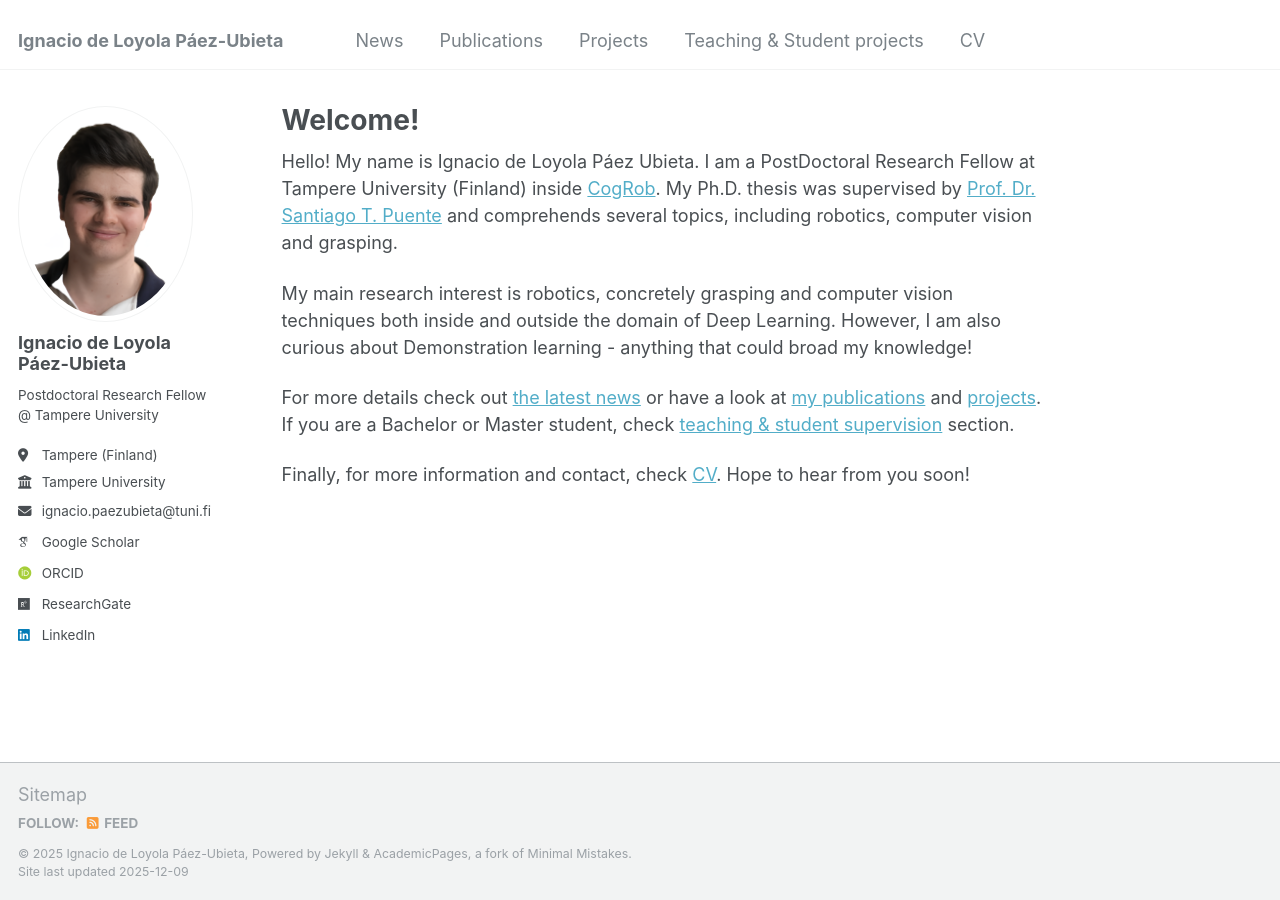
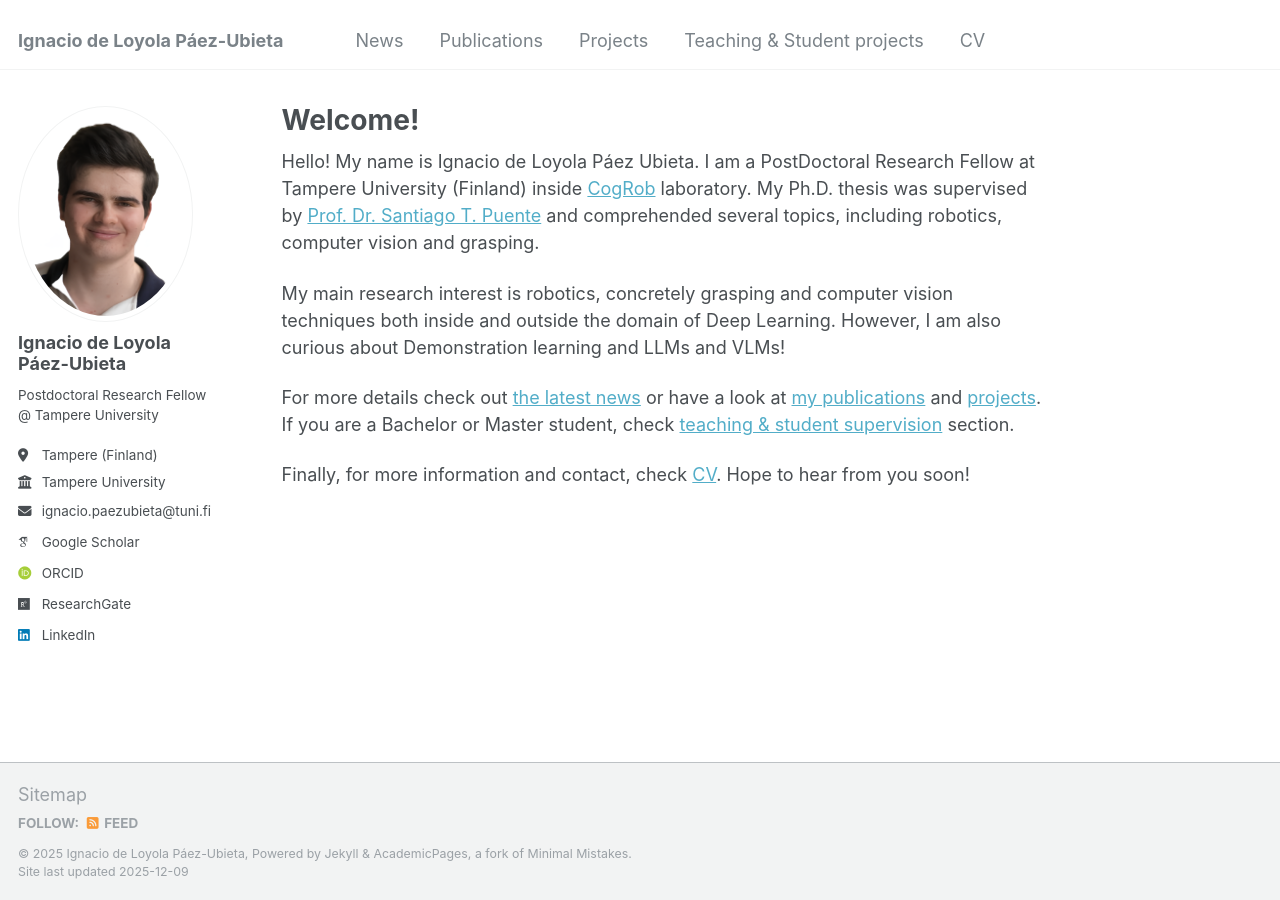
Before and after one commit to ignpaub/ignpaub.github.io, a Jekyll site: the page built from _pages/about.md, in a window 1280 px wide. Built offline with Jekyll 4.4.1, drawn with Linux system fonts in a browser that asks for light colours; some web fonts are replaced.

Commit message:
Update about.md

```diff
--- a/_pages/about.md
+++ b/_pages/about.md
@@ -7,10 +7,10 @@ redirect_from:
   - /about.html
 ---
 
-Hello! My name is Ignacio de Loyola Páez Ubieta. I am a PostDoctoral Research Fellow at Tampere University (Finland) inside [CogRob](https://research.tuni.fi/cogrob/). My Ph.D. thesis was supervised by [Prof. Dr. Santiago T. Puente](https://cvnet.cpd.ua.es/curriculum-breve/en/puente-mendez-santiago-timoteo/2771) and comprehends several topics, including robotics, computer vision and grasping.
+Hello! My name is Ignacio de Loyola Páez Ubieta. I am a PostDoctoral Research Fellow at Tampere University (Finland) inside [CogRob](https://research.tuni.fi/cogrob/) laboratory. My Ph.D. thesis was supervised by [Prof. Dr. Santiago T. Puente](https://cvnet.cpd.ua.es/curriculum-breve/en/puente-mendez-santiago-timoteo/2771) and comprehended several topics, including robotics, computer vision and grasping.
 
-My main research interest is robotics, concretely grasping and computer vision techniques both inside and outside the domain of Deep Learning. However, I am also curious about Demonstration learning - anything that could broad my knowledge!
+My main research interest is robotics, concretely grasping and computer vision techniques both inside and outside the domain of Deep Learning. However, I am also curious about Demonstration learning and LLMs and VLMs!
 
 For more details check out [the latest news](https://ignpaub.github.io/news/) or have a look at [my publications](https://ignpaub.github.io/publications/) and [projects](https://ignpaub.github.io/projects/). If you are a Bachelor or Master student, check [teaching & student supervision](https://ignpaub.github.io/teaching_student_supervision) section.
 
-Finally, for more information and contact, check [CV](/files/curriculum_american_2024.pdf). Hope to hear from you soon!
+Finally, for more information and contact, check [CV](https://ignpaub.github.io/cv/). Hope to hear from you soon!
```
